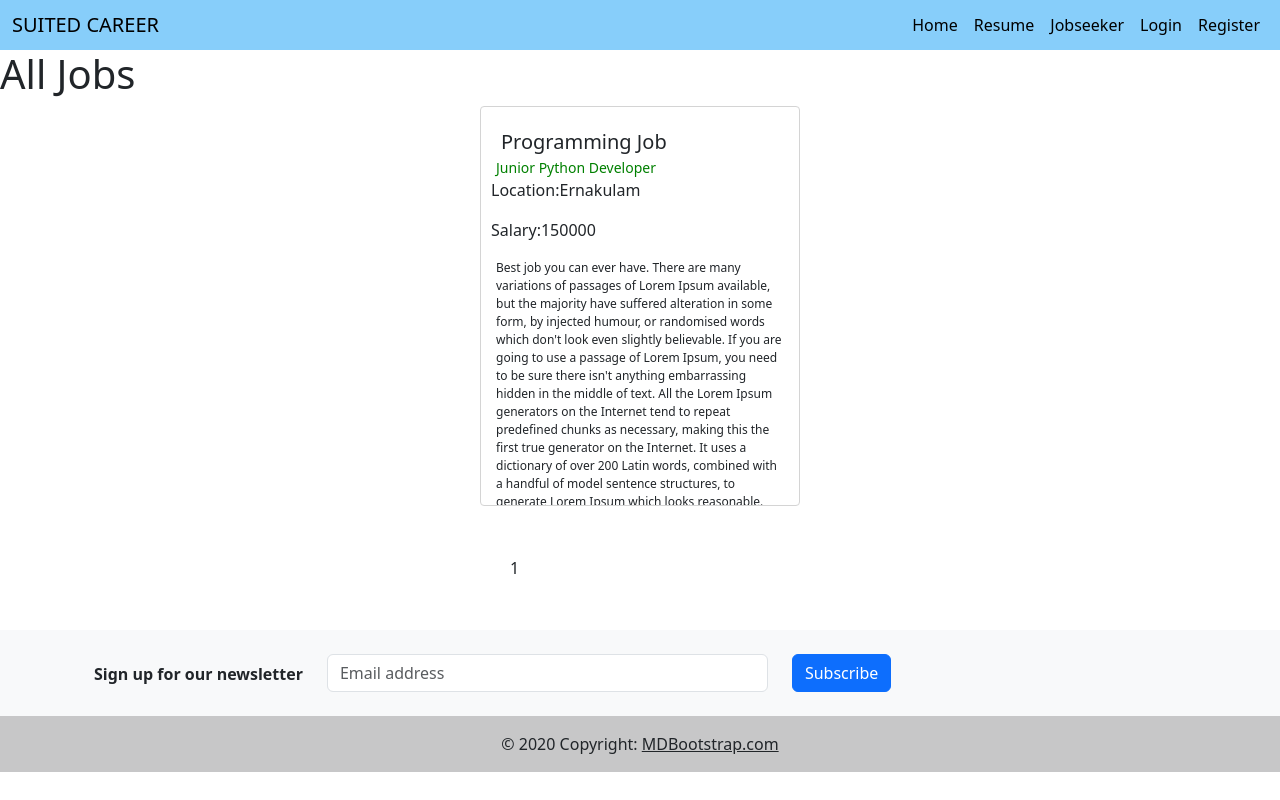
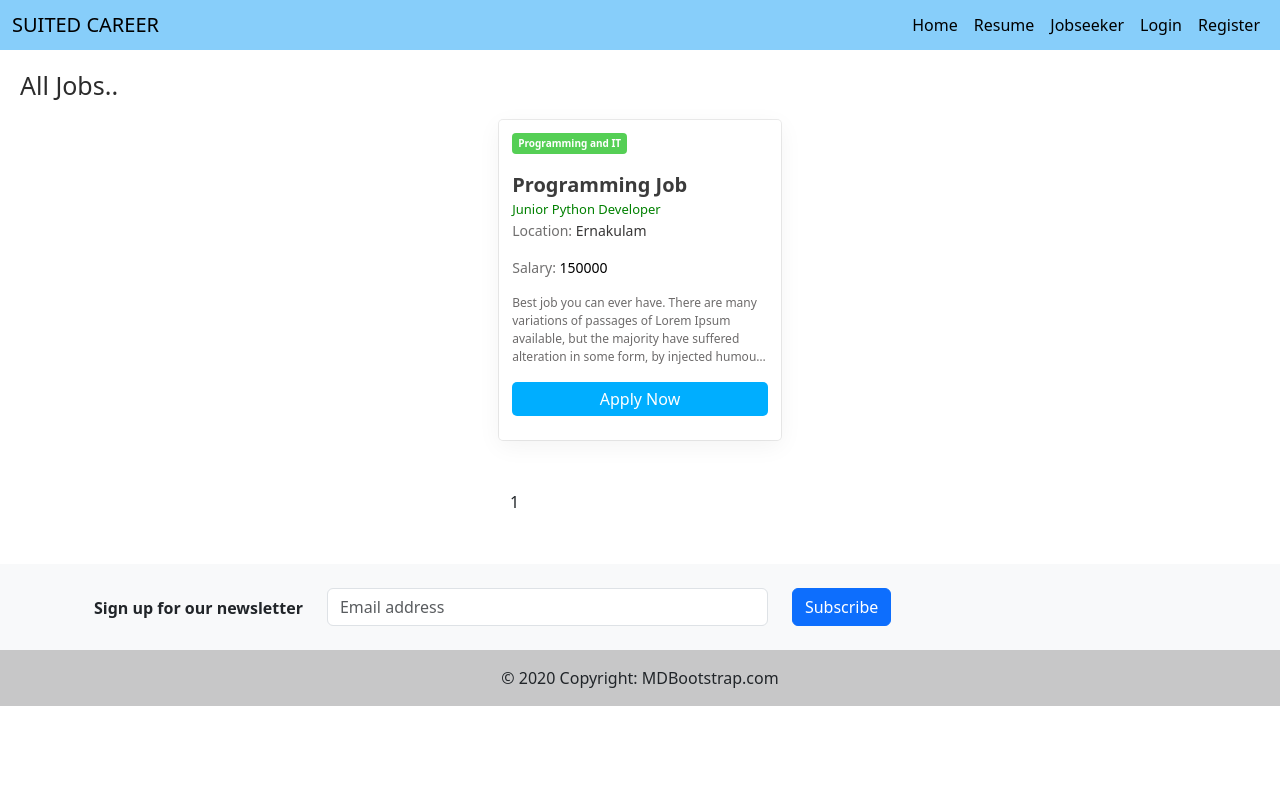
Before and after one commit to sayanavarghese/collegeproject-og, a Django app: page /jobSeeker/ in a window 1280 px wide. Run offline with Django 3.2, Linux system fonts and the light colour scheme; data comes from the database, SQL or seed files in the repository.

Commit message:
ADDING CHANGES

```diff
--- a/jobfinder/page_app/static/css/jobseeker.css
+++ b/jobfinder/page_app/static/css/jobseeker.css
@@ -1,5 +1,16 @@
 .staff-job-page {
   margin: 30px 20px;
+}
+
+.job-category{
+
+  background-color: rgb(85, 207, 85);
+  width: max-content;
+  padding: 3px 6px;
+  border-radius:4px;
+  font-size: 10px;
+  color: white;
+  font-weight: bold;
 }
 
 .job-container {
@@ -10,14 +21,18 @@
 }
 
 .job-card {
-  width: 25%;
-  height: 400px;
+  width: 22%;
+  height: 320px;
   border-radius: 4px;
-  border: 1px solid rgb(212, 212, 212);
-  padding: 10px;
+  /* border: 1px solid rgb(212, 212, 212); */
+  padding: 13px;
   overflow: hidden;
   cursor: pointer;
+  box-shadow: rgba(0, 0, 0, 0.05) 0px 6px 24px 0px, rgba(0, 0, 0, 0.08) 0px 0px 0px 1px;
+
 }
+.job-card:hover{
+  box-shadow: rgba(60, 64, 67, 0.3) 0px 1px 2px 0px, rgba(60, 64, 67, 0.15) 0px 2px 6px 2px;}
 
 .job-img {
   width: 100%;
@@ -28,22 +43,29 @@
   padding-bottom: 5px;
 }
 .job-name {
-  padding: 10px 5px 0px 10px;
+  /* padding: 0px 5px 0px 10px; */
   margin: 0;
   font-size: 20px;
+  font-weight: bold;
+  color: rgb(59, 59, 59);
 }
 
 .job-position {
-  padding: 0 5px;
+  /* padding: 0 5px; */
   margin: 0;
-  font-size: 14px;
+  font-size: 13px;
   color: green;
 }
 
 .job-description {
   font-size: 12px;
-  padding: 1px 5px 5px 5px;
+  /* padding: 1px 5px 5px 5px; */
+  color: rgb(109, 107, 107);
   overflow: hidden;
+  /* width: 325px; */
+  display: -webkit-box;
+  -webkit-line-clamp: 4;
+  -webkit-box-orient:vertical;
 }
 
 .pagination {
@@ -56,3 +78,30 @@
   margin-left: 20px;
   margin-right: 20px;
 }
+.job-location{
+  font-size: 14px;
+  color: rgb(112, 111, 111);
+}
+.job-location-span{
+  color: rgb(56, 55, 55);
+}
+.job-salary-span{
+  color: black;
+}
+.apply-now{
+  background-color: rgb(0, 174, 255);
+  border: none;
+  color: white;
+  padding: 5px 14px;
+  border-radius: 5px;
+  width: 100%;
+  /* margin-left: 15%; */
+}
+a{
+  text-decoration: none;
+}
+.all-jobs{
+  font-size: 25px;
+  color: rgb(44, 44, 44);
+  margin:20px;
+}
--- a/jobfinder/page_app/templates/jobseeker.html
+++ b/jobfinder/page_app/templates/jobseeker.html
@@ -10,18 +10,23 @@ job seeker
 {% block content %}
 
 <div class="adder-job-page">
-  <h1>All Jobs</h1>
+  <h1 class="all-jobs">All Jobs..</h1>
   <div class="job-container">
       {% for job in page_obj.object_list  %}
       <div class="job-card">
+          <a href="{% url 'jobseeker-view-job' job.id %}">
           <div class="job-content">
+            <p class="job-category">{{job.category}}</p>
+
               <p class="job-name">{{job.title}}</p>
               <p class="job-position">{{job.position}}</p>
-              <p class="job-location">Location:{{job.location}}</p>
-              <p class="job-location">Salary:{{job.salary}}</p>
+              <p class="job-location">Location: <span class="job-location-span">{{job.location}}</span> </p>
+              <p class="job-location">Salary: <span class="job-salary-span">{{job.salary}}</span></p>
               <p class="job-description">{{job.description}}</p>
 
+            <button class="apply-now">Apply Now</button>
           </div>
+        </a>
       </div>
       {% endfor %}
   </div>
--- a/jobfinder/page_app/urls.py
+++ b/jobfinder/page_app/urls.py
@@ -5,6 +5,7 @@ urlpatterns = [
     path('',views.home,name='home'),
     path('resume/',views.resume,name='resume'),
     path('jobSeeker/',views.jobSeeker,name='jobseeker'),
+    path('jobSeeker/view-job/<int:id>',views.jobSeeker_view_job,name='jobseeker-view-job'),
     path('login/',views.login,name='login'),
     path('register/',views.register,name='register'),
     path('user/login/',views.user_login,name='userlogin'),
--- a/jobfinder/page_app/views.py
+++ b/jobfinder/page_app/views.py
@@ -183,6 +183,14 @@ def jobadderhome(request):
     return render(request,'jobadderhome.html',data)
 
 
+def jobSeeker_view_job(request,id):
+
+    job = Job.objects.get(id=id)
+
+
+    return render(request,'jobseekerviewjob.html',{'job':job})
+
+
 
 
 def it_job(request):
```
Also changed, not shown: jobfinder/page_app/static/css/jobseeker-view-job.css (added, +69 -0 lines), jobfinder/page_app/templates/jobseekerviewjob.html (added, +51 -0 lines), jobfinder/page_app/migrations/0002_auto_20230326_2132.py (added).
